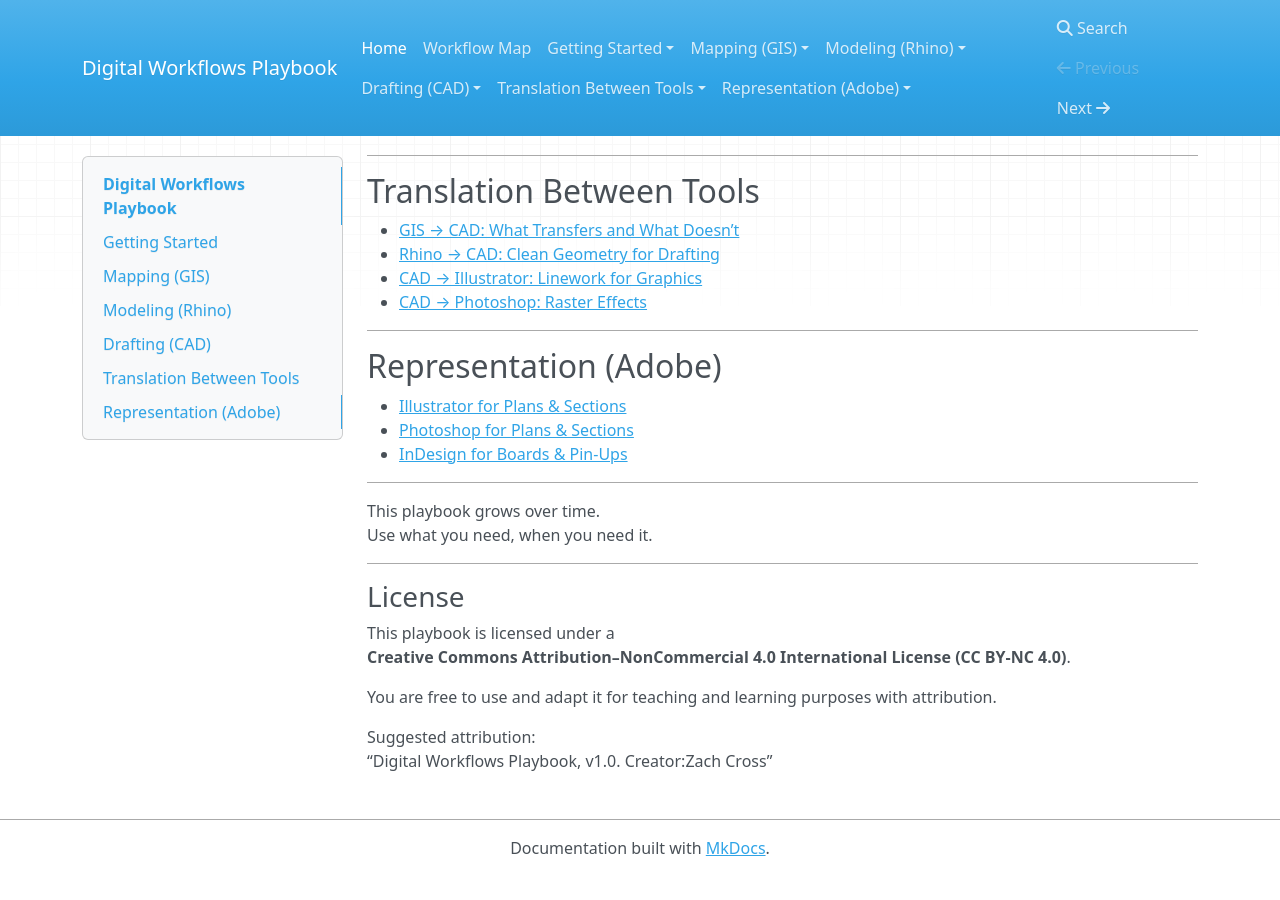
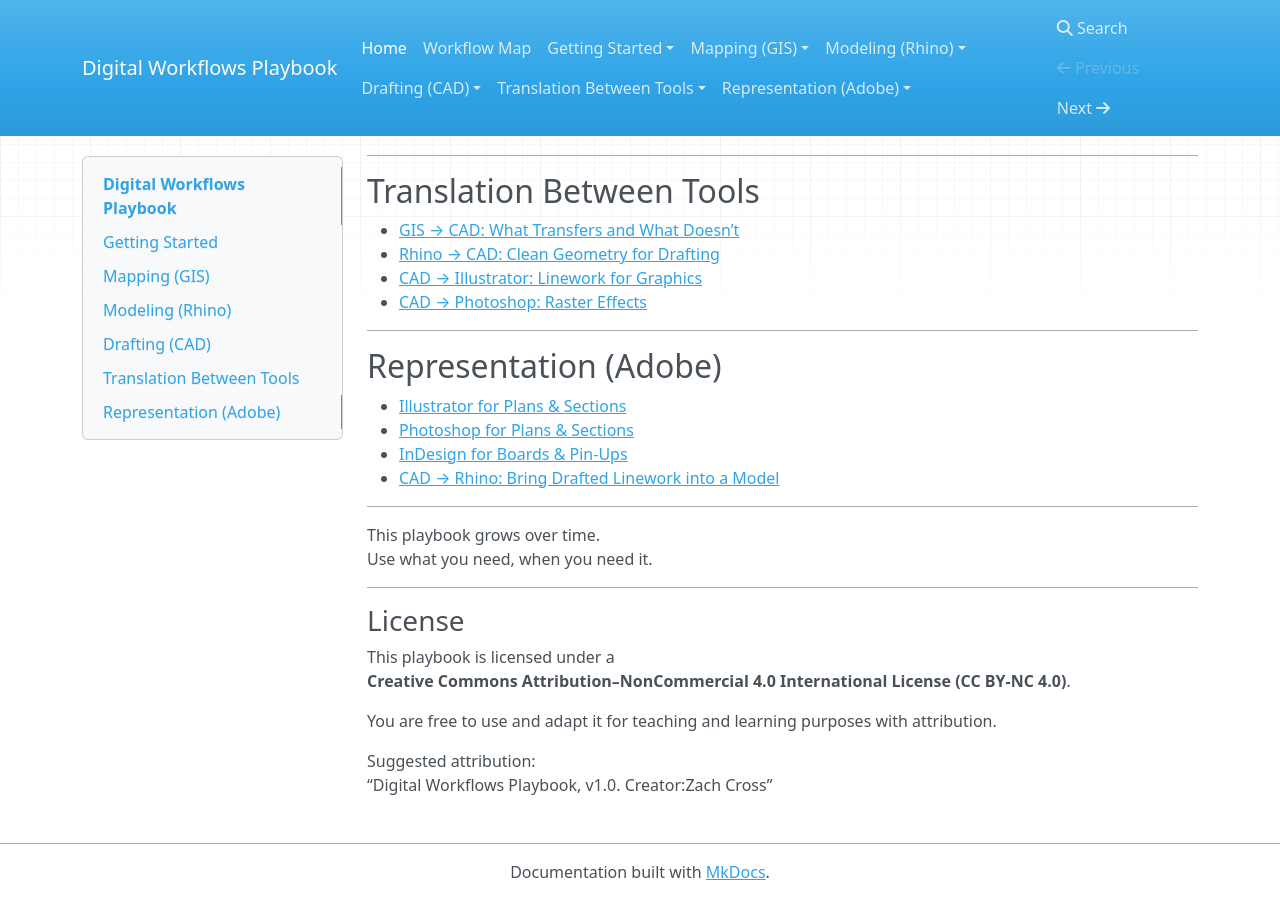
Before and after one commit to machineLandscape/digital-workflows-playbook, an MkDocs documentation site: the page built from docs/index.md, in a window 1280 px wide and 900 px high, scrolled down 897 px. Built offline with MkDocs 1.6.1, drawn with Linux system fonts in a browser that asks for light colours; nearby versions of some CDN libraries; before the commit the page ends 1773 px from its top, so only the background shows below that.

Commit message:
Update index.md

```diff
--- a/docs/index.md
+++ b/docs/index.md
@@ -56,6 +56,7 @@ You do not need to read it in order.
 - [Illustrator for Plans & Sections](04_representation/guide_adobe_02_illustrator_plans_sections.md)
 - [Photoshop for Plans & Sections](04_representation/guide_adobe_01_photoshop_plans_sections.md)
 - [InDesign for Boards & Pin-Ups](04_representation/guide_ind_01_indesign_boards.md)
+- [CAD → Rhino: Bring Drafted Linework into a Model](05_translation/guide_xlate_05_cad_to_rhino.md)
 
 ---
 
```
